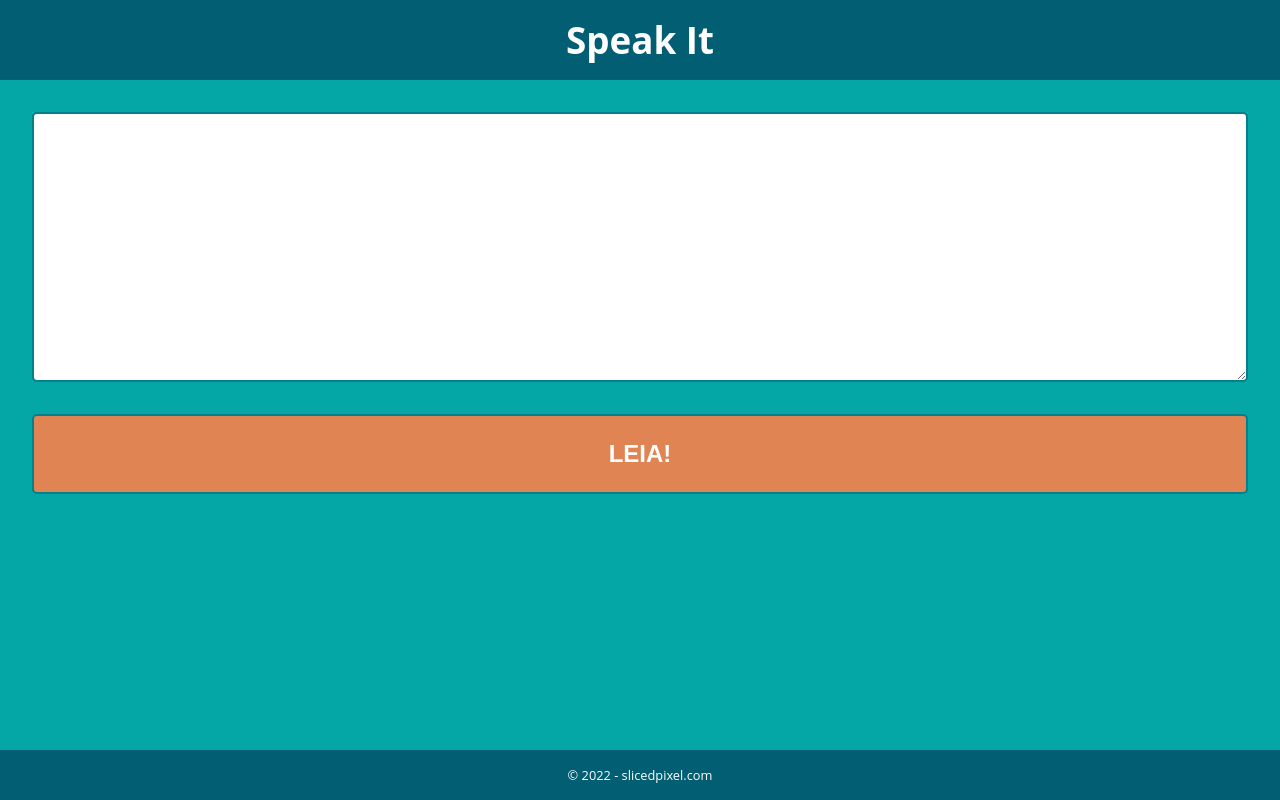
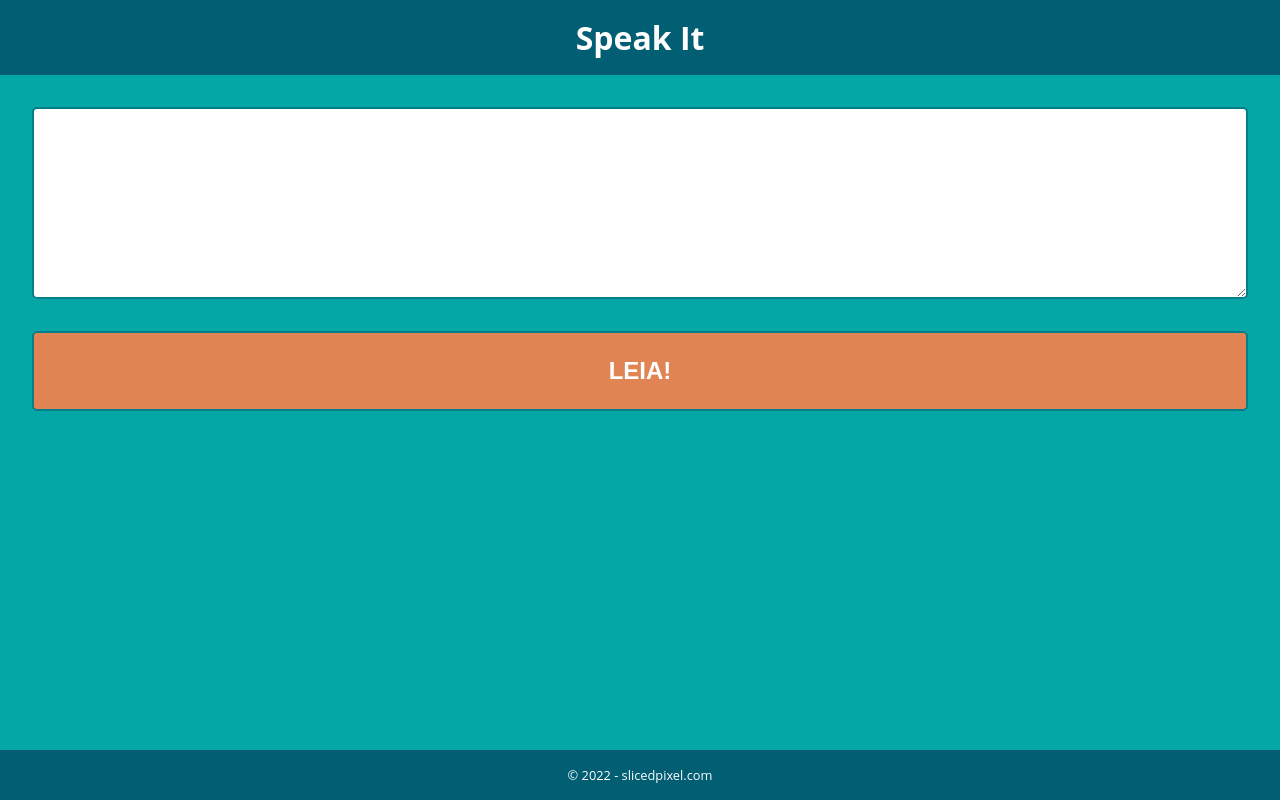
Before and after one commit to wildiney/SpeakItJS, a Next.js app: page / in a window 1280 px wide. Built offline with nearby package versions, Linux system fonts and the light colour scheme.

Commit message:
refactor: update view

```diff
--- a/components/Header/Header.module.css
+++ b/components/Header/Header.module.css
@@ -1,5 +1,4 @@
 .header {
-  height: 5rem;
 
   display: flex;
   background-color: #025e73;
@@ -12,4 +11,5 @@
   color: white;
   text-align: center;
   width: 100%;
+  font-size: 2rem;
 }
--- a/components/Textarea/TextArea.module.css
+++ b/components/Textarea/TextArea.module.css
@@ -7,13 +7,13 @@
 .txt_field {
   font-family: inherit;
   display: block;
-  padding: 1.5rem 2rem;
+  padding: 1rem;
   border-radius: 5px;
   border: 2px solid #037f8c;
   width: 100%;
-  height: 100%;
+  height: 12rem;
   color: #025e73;
-  font-size: 10vh;
+  font-size: 2rem;
   text-transform: uppercase;
 }
 .txt_field:focus {
```
